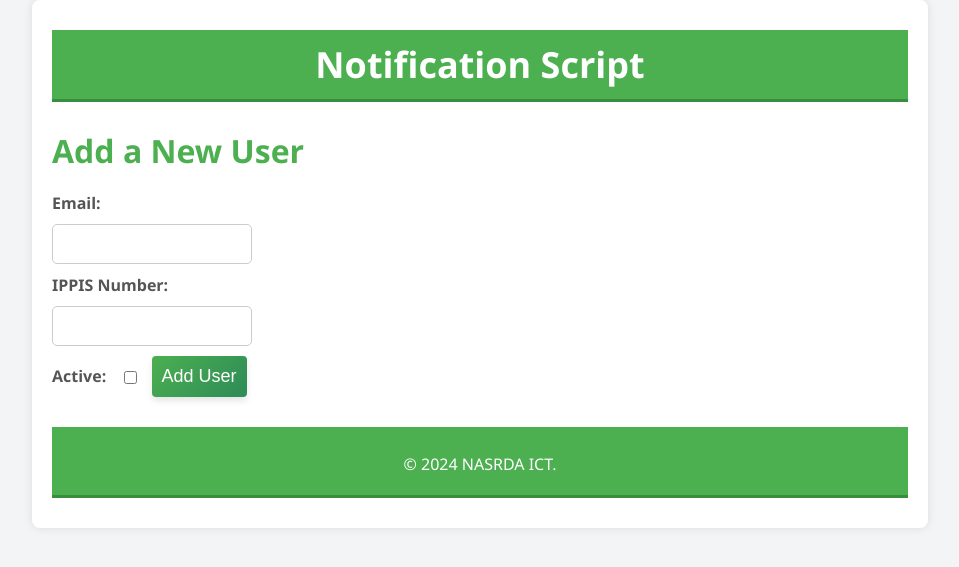
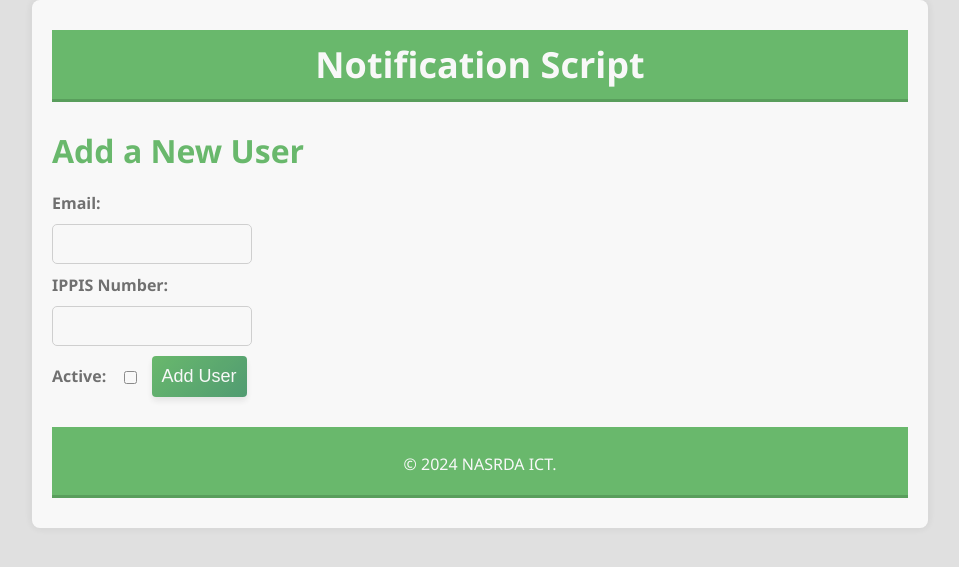
Before and after one commit to AbdurrahmanIdr/Mailing_script, a Flask app: page /add_user/ in a window 1280 px wide. Shown: the top 567 px of the page, without its empty margins (160-1119 px from the left). Run offline with Flask 3, Linux system fonts and the light colour scheme; tables that the repository leaves empty hold one stand-in row (values such as "Sample post"); parts of the project's set-up code (start-up, migrations or seed data) failed here and were passed over.

Commit message:
modify: modified base css

```diff
--- a/static/css/base.css
+++ b/static/css/base.css
@@ -5,7 +5,7 @@
 
 body {
     font-family: 'Segoe UI', Tahoma, Geneva, Verdana, sans-serif;
-    background-color: #f3f4f6;
+    background-color: #e0e0e0;
     margin: 0;
     color: #333;
 }
@@ -26,6 +26,7 @@ li {
     padding: 30px 20px;
     border-radius: 8px;
     box-shadow: 0 0 10px rgba(0, 0, 0, 0.1);
+    opacity: 0.8;
 }
 
 .fixed-button {
@@ -115,6 +116,14 @@ form input[type="text"] {
     box-sizing: border-box;
     font-size: 16px;
     color: #333;
+}
+
+#bar-h1 {
+    color: #fff;
+}
+
+#bar-h1:hover {
+    color: #f0f0f0;
 }
 
 #active {
```
Also changed, not shown: requirements.txt (+7 -6 lines).
